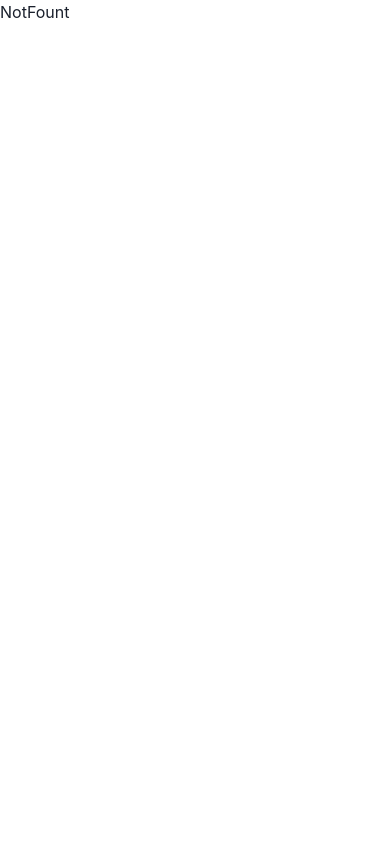
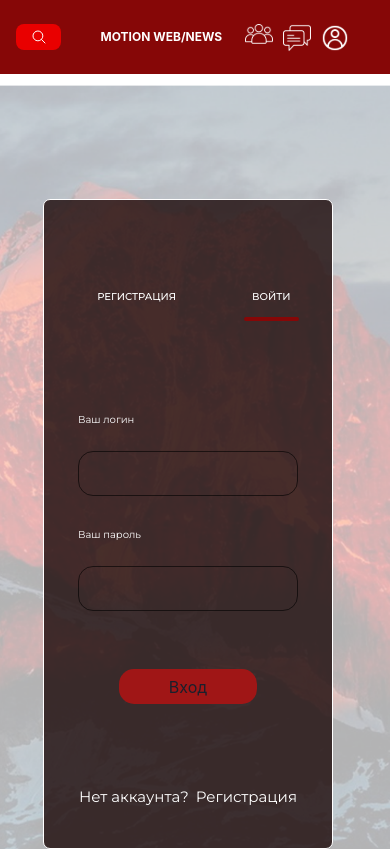
Before and after one commit to Aziret890/chatAndNews, a React (Vite) app: page /admin/auth in a window 390 px wide. Built offline with nearby package versions, Linux system fonts and the light colour scheme.

Commit message:
aziret finish add registration auth admin

```diff
--- a/src/App.tsx
+++ b/src/App.tsx
@@ -10,6 +10,7 @@ import { ChakraProvider } from "@chakra-ui/react";
 import Profile from "./components/profile/profile";
 import AdminPage from "./pages/AdminPage/AdminPage";
 import Password from "./components/password/Password";
+import AuthAdmin from "./pages/AuthAdmin/Auth";
 
 const router = createBrowserRouter([
   {
@@ -91,8 +92,15 @@ const router = createBrowserRouter([
     path: "/admin",
     element: (
       <>
-        {/* <AdminPage /> */}
-        <Password/>
+        <Password />
+      </>
+    ),
+  },
+  {
+    path: "/admin/auth",
+    element: (
+      <>
+        <AuthAdmin />
       </>
     ),
   },
--- a/src/components/password/Password.tsx
+++ b/src/components/password/Password.tsx
@@ -11,8 +11,6 @@ function Password() {
   const onFinish: FormProps<FieldType>["onFinish"] = (values) => {
     console.log("Success:", values);
   };
-//fwenwev-n
-//fwenwev-n
   const onFinishFailed: FormProps<FieldType>["onFinishFailed"] = (
     errorInfo
   ) => {
--- /dev/null
+++ b/src/pages/AuthAdmin/Auth.scss
@@ -0,0 +1,185 @@
+.block__auth {
+  box-sizing: border-box;
+  border: 1px solid rgb(255, 255, 255);
+  border-radius: 7px;
+  max-width: 742px;
+  height: 802px;
+  background: rgba(27, 8, 8, 0.8);
+  margin-left: 18%;
+  &__title {
+    button {
+      border-radius: none;
+      background: none;
+      padding: 9px 13px;
+      color: rgb(255, 255, 255);
+      font-family: Montserrat;
+      font-size: 17px;
+      font-weight: 500;
+      line-height: 21px;
+      letter-spacing: 0%;
+      text-align: left;
+      text-transform: uppercase;
+    }
+    &_active {
+      border-radius: 3px;
+      width: 80px;
+      height: 4px;
+      background: rgb(134, 7, 7);
+    }
+  }
+  &__form {
+    input {
+      box-sizing: border-box;
+      border: 0.5px solid rgba(0, 0, 0, 0.6);
+      border-radius: 15px;
+      width: 517px;
+      height: 68px;
+      padding-left: 20px;
+      color: rgb(255, 255, 255);
+      font-family: Montserrat;
+      font-size: 18px;
+      font-weight: 400;
+      line-height: 22px;
+      letter-spacing: 0%;
+    }
+    p {
+      color: rgb(255, 255, 255);
+      font-family: Montserrat;
+      font-size: 18px;
+      font-weight: 400;
+      line-height: 22px;
+      letter-spacing: 0%;
+    }
+
+    button {
+      border-radius: 15px;
+      width: 517px;
+      height: 68px;
+      background: rgb(160, 22, 22);
+    }
+    .block__auth__form_p {
+      color: rgb(255, 255, 255);
+      font-family: Montserrat;
+      font-size: 15px;
+      font-weight: 400;
+      line-height: 18px;
+      letter-spacing: 0%;
+      text-align: left;
+    }
+  }
+}
+@media (max-width: 1005px) {
+  .block__auth {
+    margin-left: 12%;
+  }
+}
+@media (max-width: 933px) {
+  .block__auth {
+    margin-left: 11%;
+  }
+}
+@media (max-width: 843px) {
+  .block__auth {
+    margin-left: 5%;
+  }
+}
+@media (max-width: 797px) {
+  .block__auth {
+    margin-left: 11%;
+    max-width: 600px;
+    height: 802px;
+  }
+  .block__auth__title {
+    padding-left: 10%;
+  }
+}
+
+@media (max-width: 719px) {
+  .block__auth {
+    margin-left: 10%;
+    max-width: 500px;
+    height: 802px;
+  }
+  .block__auth__title {
+    padding-left: 10%;
+  }
+  .block__auth__form input {
+    width: 330px;
+  }
+
+  .block__auth__form button {
+    width: 70%;
+  }
+}
+@media (max-width: 680px) {
+  .block__auth {
+    margin-left: 19%;
+    max-width: 400px;
+    height: 700px;
+  }
+  .block__auth__form input {
+    width: 280px;
+  }
+  .block__auth__title button {
+    font-size: 10px;
+  }
+  .block__auth__title {
+    gap: 10px;
+  }
+  .block__auth__title_active {
+    width: 55px;
+  }
+}
+@media (max-width: 540px) {
+  .block__auth {
+    margin-left: 19%;
+    max-width: 320px;
+    height: 700px;
+    &__form {
+      input {
+        width: 200px;
+        height: 50px;
+      }
+      p {
+        font-size: 12px;
+      }
+      button {
+        height: 40px;
+        width: 50%;
+      }
+    }
+  }
+}
+@media (max-width: 449px) {
+  .block__auth {
+    margin-left: 19%;
+    max-width: 290px;
+    height: 650px;
+    &__form {
+      input {
+        width: 220px;
+        height: 45px;
+      }
+      p {
+        font-size: 10px;
+      }
+      button {
+        height: 35px;
+        width: 48%;
+      }
+    }
+  }
+  .block__auth__title {
+    padding-left: 0;
+  }
+}
+@media (max-width: 400px) {
+  .block__auth {
+    margin-left: 10%;
+  }
+}
+@media (max-width: 355px) {
+  .block__auth {
+    margin-left: 6%;
+  }
+}
--- /dev/null
+++ b/src/pages/AuthAdmin/Auth.tsx
@@ -0,0 +1,53 @@
+import React from "react";
+import Back from "../../shared/images/backgroundReg.png";
+import "./Auth.scss";
+import { Input } from "@chakra-ui/react";
+import { useNavigate } from "react-router-dom";
+import Header from "../../components/header/Header";
+function AuthAdmin() {
+  const nav = useNavigate();
+  return (
+    <>
+      <Header />
+      <section
+        style={{
+          background: `url(${Back}) center/cover`,
+          height: "100%",
+          width: "100wh",
+        }}
+        className="pt-[125px]"
+      >
+        <div className="container">
+          <div className="block__auth">
+            <div className="block__auth__title mt-[77px] flex justify-start items-start gap-[50px] pl-[14%]">
+              <button onClick={() => nav("/registration")}>РЕГИСТРАЦИЯ</button>
+              <div className="flex flex-col gap-[1px] items-center">
+                <button onClick={() => nav("/login")}> ВОЙТИ </button>
+                <div className="block__auth__title_active"></div>
+              </div>
+            </div>
+            <div className="block__auth__form flex flex-col items-center mt-[88px]">
+              <div className="flex flex-col gap-[20px]">
+                <p>Ваш логин</p>
+                <Input background={"none"} size="lg" />
+              </div>
+              <div className="flex flex-col gap-[20px] mt-[28px]">
+                <p>Ваш пароль</p>
+                <Input background={"none"} size="lg" />
+              </div>
+              <button className="mt-[58px]">Вход</button>
+              <div className="flex justify-center gap-[7px] mt-[84px]">
+                <p className="block__auth__form_p">Нет аккаунта?</p>
+                <p className="block__auth__form_p decoration-[3px]">
+                  Регистрация
+                </p>
+              </div>
+            </div>
+          </div>
+        </div>
+      </section>
+    </>
+  );
+}
+
+export default AuthAdmin;
```
